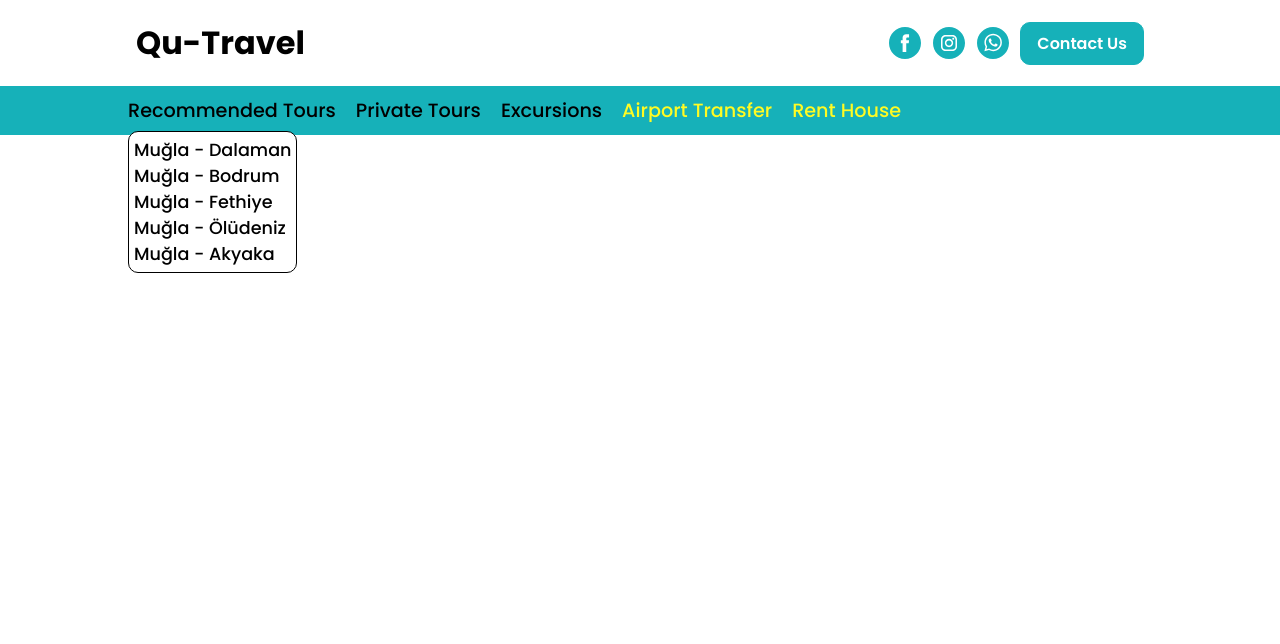
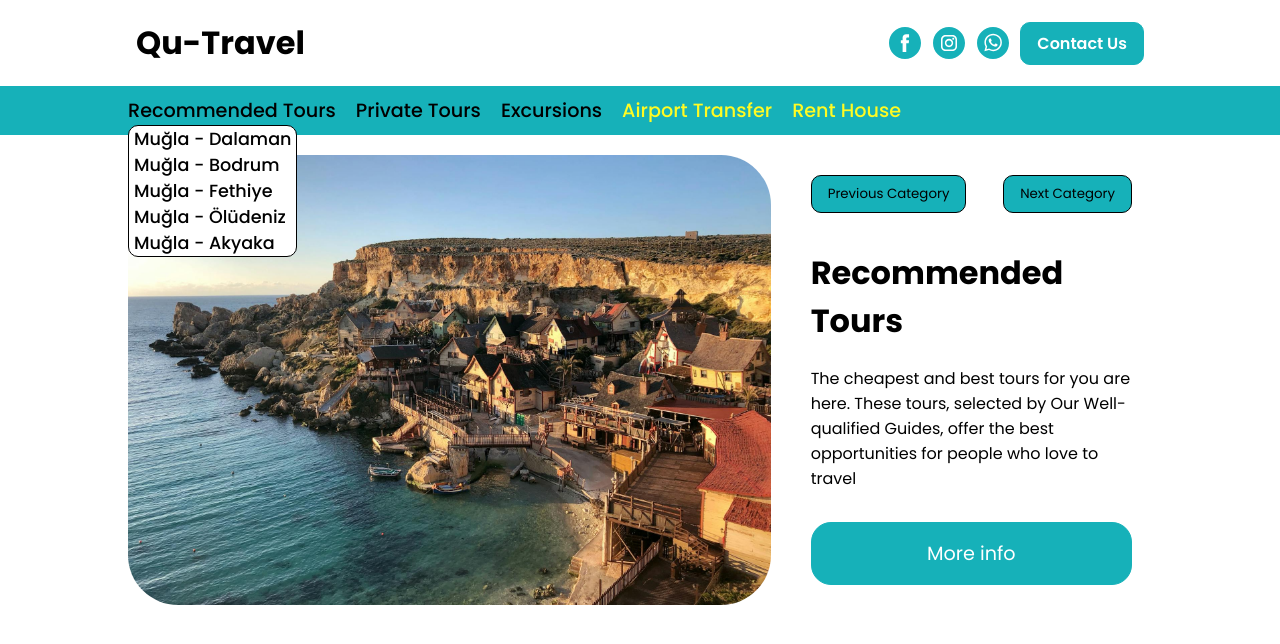
Before and after one commit to omertaskn452/tour-app, a React (Create React App) app: page / in a window 1280 px wide. Both pictures are taken after a click on the item "Recommended Tours". Shown: the top 644 px of the page. Built offline with nearby package versions, Linux system fonts and the light colour scheme.

Commit message:
carousel added

```diff
--- a/src/components/DropdownMenu/DropdownMenu.jsx
+++ b/src/components/DropdownMenu/DropdownMenu.jsx
@@ -22,8 +22,8 @@ export default function DropdownMenu(props) {
 },[props.isOpen, props.closeDropdown, props.id])
 
   let tours = props.tours.map((item) => {
-    return <li>
-      <Link className="dropdown-menu-list-item" to="tour1">{item}</Link>
+    return <li className="dropdown-menu-list-item">
+      <Link className="dropdown-menu-link" to="tour1">{item}</Link>
     </li>
   })
 
--- a/src/components/DropdownMenu/dropdownMenu.css
+++ b/src/components/DropdownMenu/dropdownMenu.css
@@ -8,7 +8,6 @@
 }
 .dropdown-menu{
   position: absolute;
-  top: 120%;
   background-color: white;
   border: 1px solid black;
   color: black;
@@ -19,12 +18,23 @@
   flex-direction: column;
   width: max-content;
   list-style-type: none;
-  padding: 5px;
+  padding-left: 0;
   font-size: 1.1rem;
 }
 .dropdown-menu-list-item{
+  padding: 0 5px;
   color: black;
 }
+.dropdown-menu-list-item:first-child:hover{
+  border-radius: 9px 9px 0 0;
+}
+.dropdown-menu-list-item:last-child:hover{
+  border-radius: 0 0 9px 9px;
+}
 .dropdown-menu-list-item:hover{
-  color: #1fdae4;
+  background-color: #16b1b9;
+  color: white;
 }
+.dropdown-menu-link{
+  color: inherit;
+}
--- a/src/components/Navbar/Navbar.jsx
+++ b/src/components/Navbar/Navbar.jsx
@@ -1,51 +1,11 @@
 import React, {useState, useEffect, useRef} from "react";
 import style from "./navbar.css"
-import { nanoid } from "nanoid";
 import DropdownMenu from "../DropdownMenu/DropdownMenu";
+import toursData from "../../tourData"
 
 export default function Navbar() {
 
-  const [dropdownInfos, setDropdownInfos] = useState([
-    {
-      name: "Recommended Tours",
-      id: nanoid(),
-      isOpen: false,
-      tours: [
-        "Muğla - Dalaman",
-        "Muğla - Bodrum",
-        "Muğla - Fethiye",
-        "Muğla - Ölüdeniz",
-        "Muğla - Akyaka"
-      ]
-    },
-    {
-      name: "Private Tours",
-      id: nanoid(),
-      isOpen: false,
-      tours: [
-        "Antalya - Kemer",
-        "Antalya - Konyaaltı",
-        "Antalya - Alanya",
-        "Antalya - Kaleiçi",
-        "Antalya - Olymposs Ancient City"
-      ]
-    },
-    {
-      name: "Excursions",
-      id: nanoid(),
-      isOpen: false,
-      tours: [
-        "Knidos Ancient City",
-        "Bodrum Amphitheater",
-        "Dalyan River",
-        "Ölüdeniz",
-        "Düden Waterfalls",
-        "Kaleiçi",
-        "Konyaaltı Beach",
-        "Sapadere Canyon"
-      ]
-    }
-  ])
+  const [dropdownInfos, setDropdownInfos] = useState(toursData)
 
   const toggleIsOpen = (id) => {
     setDropdownInfos(prevState => {
@@ -75,8 +35,6 @@ export default function Navbar() {
     />
   })
 
-  console.log(dropdownInfos)
-
   return(
     <div className="navbar">
       <div className="container">
--- a/src/components/Navbar/navbar.css
+++ b/src/components/Navbar/navbar.css
@@ -14,6 +14,7 @@
 }
 .navbar-link-item > a{
   color: rgb(255, 251, 35);
+  transition: 0.1s ease-in;
 }
 .navbar-link-item > a:hover{
   color: rgb(255, 255, 255);
--- /dev/null
+++ b/src/components/Showroom/Showroom.jsx
@@ -0,0 +1,25 @@
+import React, { useState } from "react";
+import style from "./showroom.css"
+
+export default function Showroom({selectedSlide, index, name, expo, img, previousSlide, nextSlide}) {
+
+
+  return(
+    <div className={selectedSlide === index ? "showroom" : "showroom-hidden"}>
+      <div className="showroom-img-wrapper">
+        <img className="showroom-img" src={img} alt="" />
+      </div>
+      <div className="showroom-info">
+        <div className="showroom-info-transition">
+          <button onClick={() => previousSlide()} className="showroom-info-transition-btn">Previous Category</button>
+          <button onClick={() => nextSlide()}className="showroom-info-transition-btn">Next Category</button>
+        </div>
+        <div className="showroom-info-text">
+          <h1>{name}</h1>
+          <p>{expo}</p>
+        </div>
+        <button className="showroom-info-more-btn">More info</button>
+      </div>
+    </div>
+  )
+}
--- /dev/null
+++ b/src/components/Showroom/showroom.css
@@ -0,0 +1,58 @@
+.showroom{
+  display: flex;
+  flex-direction: row;
+  gap: 20px;
+  min-width: 100%;
+  max-height: 450px;
+  margin-top: 20px;
+}
+.showroom-hidden{
+  display: none;
+}
+.showroom-img-wrapper{
+  flex: 2;
+}
+.showroom-img{
+  border-radius: 50px;
+  margin-right: 20px;
+  object-fit: cover;
+  height: 100%;
+}
+.showroom-info{
+  display: flex;
+  flex-direction: column;
+  justify-content: space-between;
+  flex: 1;
+  position: relative;
+  padding: 20px;
+  border-radius: 50px;
+}
+.showroom-info-transition{
+  display: flex;
+  justify-content: space-between;
+}
+.showroom-info-transition-btn{
+  background-color: #16b1b9;
+  color: #000000;
+  border-radius: 10px;
+  padding: .5rem 1rem;
+  border: 1px solid black;
+  cursor: pointer;
+}
+.showroom-info-transition-btn:hover{
+  color: white;
+}
+.showroom-info-more-btn{
+  position: relative;
+  background-color: #16b1b9;
+  color: white;
+  padding: 1rem 2rem;
+  font-size: 1.2rem;
+  border: 1px solid #16b1b9;
+  border-radius: 20px;
+}
+.showroom-info-more-btn:hover{
+  background-color:white;
+  color: #16b1b9;
+  border: 1px solid #16b1b9;
+}
--- /dev/null
+++ b/src/components/Slider/Slider.jsx
@@ -0,0 +1,41 @@
+import React, { useState } from "react";
+import style from "./slider.css"
+import Showroom from "../Showroom/Showroom";
+import toursData from "../../tourData"
+
+export default function Slider() {
+
+  const [selectedSlide, setSelectedSlide] = useState(0)
+
+  const nextSlide = () => {
+    selectedSlide === toursData.length - 1 ? setSelectedSlide(0) : setSelectedSlide(prevState => prevState + 1)
+  }
+
+  const previousSlide = () => {
+    selectedSlide === 0 ? setSelectedSlide((toursData.length - 1)) : setSelectedSlide(prevState => prevState - 1)
+  }
+
+  let sliderItems = toursData.map((item, index) => {
+    return <Showroom
+      id={item.id}
+      key={index}
+      index={index}
+      name={item.name}
+      expo={item.expo}
+      img={item.img}
+      selectedSlide={selectedSlide}
+      nextSlide={nextSlide}
+      previousSlide={previousSlide}
+    />
+  })
+
+  return(
+    <div className="slider-wrapper">
+      <div className="container">
+        <div className="slider">
+          {sliderItems}
+        </div>
+      </div>
+    </div>
+  )
+}
--- /dev/null
+++ b/src/components/Slider/slider.css
@@ -0,0 +1,4 @@
+.slider{
+  display: flex;
+  flex-wrap: nowrap;
+}
--- a/src/pages/Main/Main.jsx
+++ b/src/pages/Main/Main.jsx
@@ -1,12 +1,14 @@
 import React from "react";
 import Header from "../../components/Header/Header";
 import Navbar from "../../components/Navbar/Navbar";
+import Slider from "../../components/Slider/Slider";
 
 export default function Main() {
   return(
     <>
       <Header/>
       <Navbar/>
+      <Slider/>
     </>
 
   )
--- a/src/style.css
+++ b/src/style.css
@@ -1,6 +1,9 @@
 *{
   box-sizing: border-box;
   font-family: "Poppins", sans-serif;
+}
+img{
+  width: 100%;
 }
 body{
   margin: 0;
--- /dev/null
+++ b/src/tourData.js
@@ -0,0 +1,49 @@
+import { nanoid } from "nanoid";
+
+export default [
+  {
+    name: "Recommended Tours",
+    id: nanoid(),
+    isOpen: false,
+    tours: [
+      "Muğla - Dalaman",
+      "Muğla - Bodrum",
+      "Muğla - Fethiye",
+      "Muğla - Ölüdeniz",
+      "Muğla - Akyaka"
+    ],
+    expo: "The cheapest and best tours for you are here. These tours, selected by Our Well-qualified Guides, offer the best opportunities for people who love to travel",
+    img: "img/sea imgs/sea3.jpg"
+  },
+  {
+    name: "Private Tours",
+    id: nanoid(),
+    isOpen: false,
+    tours: [
+      "Antalya - Kemer",
+      "Antalya - Konyaaltı",
+      "Antalya - Alanya",
+      "Antalya - Kaleiçi",
+      "Antalya - Olymposs Ancient City"
+    ],
+    expo: "These private tours offers to you unique experiences. Check out our opportunities to experience many different things you have never done or seen before",
+    img: "img/sea imgs/sea2.jpg"
+  },
+  {
+    name: "Excursions",
+    id: nanoid(),
+    isOpen: false,
+    tours: [
+      "Knidos Ancient City",
+      "Bodrum Amphitheater",
+      "Dalyan River",
+      "Ölüdeniz",
+      "Düden Waterfalls",
+      "Kaleiçi",
+      "Konyaaltı Beach",
+      "Sapadere Canyon"
+    ],
+    expo: "Browse our wide range of tour deals. From cheap to expensive, from one-night to 1-month tours, choose the best tour for you",
+    img: "img/sea imgs/sea1.jpg"
+  }
+]
```
